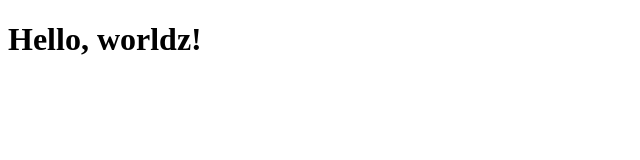
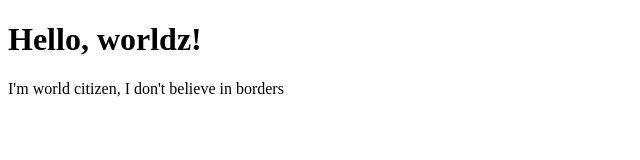
Before and after one commit to shoegaze/odoblock-site, a plain HTML site: page index.html in a window 1280 px wide. Shown: the whole page, without its empty margins (0-640 px from the left). Drawn offline with Linux system fonts and the light colour scheme.

Commit message:
world citizen

```diff
--- a/index.html
+++ b/index.html
@@ -11,6 +11,7 @@
 
 <body>
   <h1>Hello, worldz!</h1>
+  <p>I'm  world citizen, I don't believe in borders</p>
 </body>
 
 </html>
```
